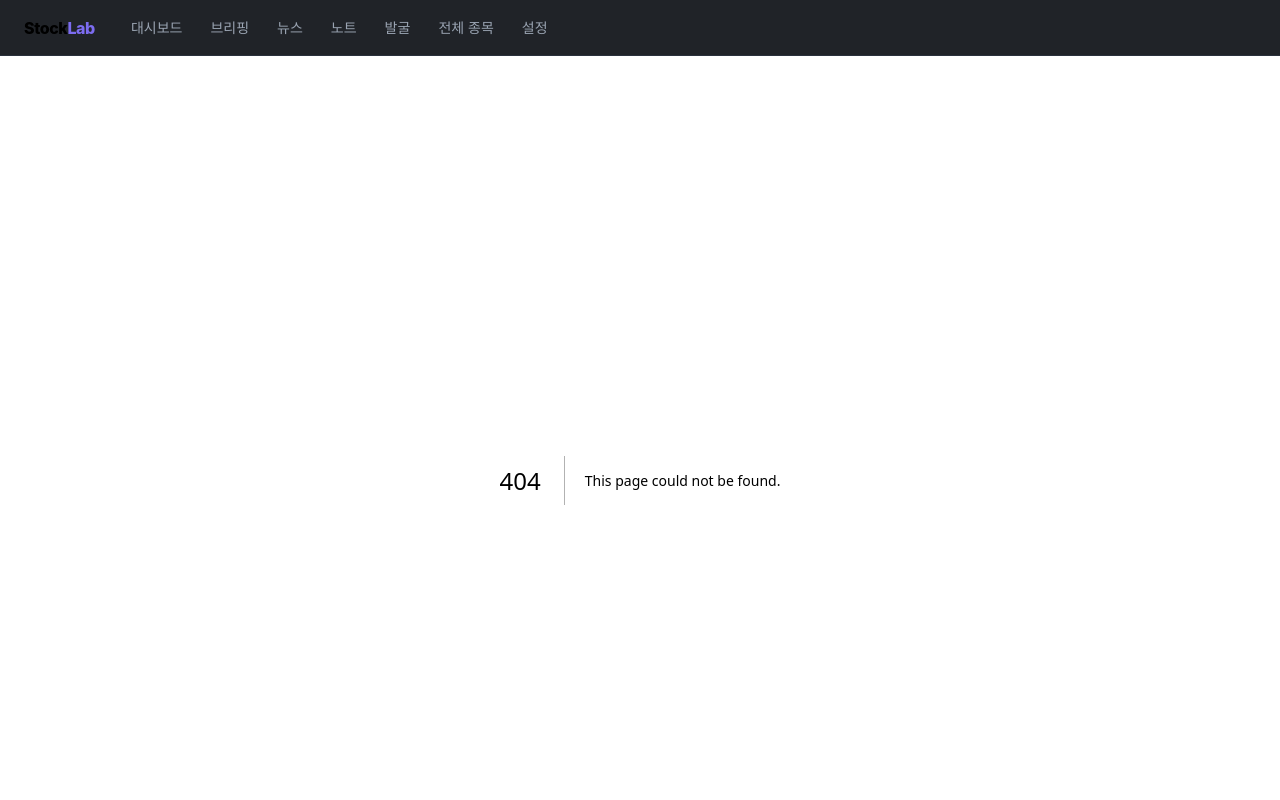
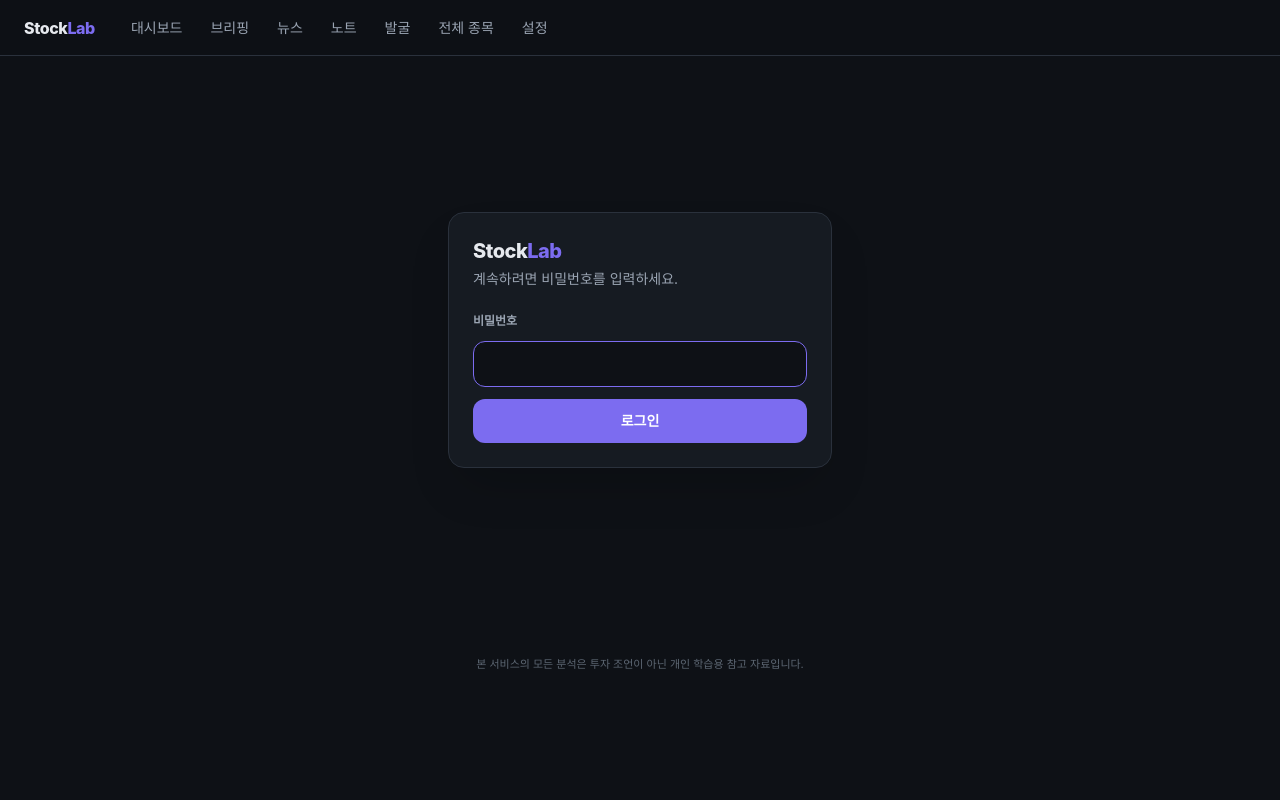
Before and after one commit to Yongmin0423/stock-lab, a Next.js app: page /login in a window 1280 px wide. Before the commit this address had no page. Shown: the top 800 px of the page. Built offline with nearby package versions, Linux system fonts and the light colour scheme.

Commit message:
간단 인증 추가

```diff
--- /dev/null
+++ b/src/app/login/page.tsx
@@ -0,0 +1,59 @@
+import { cookies } from "next/headers";
+import { redirect } from "next/navigation";
+import { createSessionToken, SESSION_COOKIE, SESSION_MAX_AGE, verifyPassword } from "@/lib/auth";
+
+async function login(formData: FormData) {
+  "use server";
+
+  const expected = process.env.AUTH_PASSWORD;
+  const secret = process.env.AUTH_SECRET;
+  if (!expected || !secret) redirect("/login?error=config");
+
+  const password = String(formData.get("password") ?? "");
+  if (!(await verifyPassword(password, expected))) redirect("/login?error=invalid");
+
+  const expiresAt = Date.now() + SESSION_MAX_AGE * 1000;
+  (await cookies()).set(SESSION_COOKIE, await createSessionToken(secret, expiresAt), {
+    httpOnly: true,
+    secure: process.env.NODE_ENV === "production",
+    sameSite: "lax",
+    path: "/",
+    maxAge: SESSION_MAX_AGE,
+  });
+  redirect("/");
+}
+
+export default async function LoginPage({ searchParams }: { searchParams: Promise<{ error?: string }> }) {
+  const { error } = await searchParams;
+
+  return (
+    <div className="mx-auto flex min-h-[65vh] max-w-sm items-center">
+      <div className="w-full rounded-2xl border border-[var(--border)] bg-[var(--surface)] p-6 shadow-2xl shadow-black/20">
+        <div className="mb-1 text-xl font-extrabold tracking-tight">
+          Stock<span className="text-[var(--accent)]">Lab</span>
+        </div>
+        <p className="mb-6 text-sm text-[var(--text-dim)]">계속하려면 비밀번호를 입력하세요.</p>
+
+        <form action={login} className="space-y-3">
+          <label htmlFor="password" className="block text-xs font-bold text-[var(--text-dim)]">
+            비밀번호
+          </label>
+          <input
+            id="password"
+            name="password"
+            type="password"
+            required
+            autoFocus
+            autoComplete="current-password"
+            className="w-full rounded-xl border border-[var(--border)] bg-[var(--bg)] px-4 py-3 text-sm outline-none focus:border-[var(--accent)]"
+          />
+          {error === "invalid" && <p className="text-sm text-[var(--up)]">비밀번호가 올바르지 않습니다.</p>}
+          {error === "config" && <p className="text-sm text-[var(--up)]">AUTH_PASSWORD와 AUTH_SECRET을 설정해주세요.</p>}
+          <button className="w-full rounded-xl bg-[var(--accent)] px-4 py-3 text-sm font-bold text-white hover:brightness-110">
+            로그인
+          </button>
+        </form>
+      </div>
+    </div>
+  );
+}
--- /dev/null
+++ b/src/lib/auth.ts
@@ -0,0 +1,41 @@
+export const SESSION_COOKIE = "stocklab_session";
+export const SESSION_MAX_AGE = 30 * 24 * 60 * 60;
+
+const encoder = new TextEncoder();
+
+async function key(secret: string) {
+  return crypto.subtle.importKey("raw", encoder.encode(secret), { name: "HMAC", hash: "SHA-256" }, false, ["sign", "verify"]);
+}
+
+function encode(bytes: ArrayBuffer) {
+  return btoa(String.fromCharCode(...new Uint8Array(bytes))).replaceAll("+", "-").replaceAll("/", "_").replace(/=+$/, "");
+}
+
+function decode(value: string) {
+  const base64 = value.replaceAll("-", "+").replaceAll("_", "/");
+  return Uint8Array.from(atob(base64), (c) => c.charCodeAt(0));
+}
+
+export async function createSessionToken(secret: string, expiresAt: number) {
+  const payload = String(expiresAt);
+  const signature = await crypto.subtle.sign("HMAC", await key(secret), encoder.encode(payload));
+  return `${payload}.${encode(signature)}`;
+}
+
+export async function verifySessionToken(token: string | undefined, secret: string) {
+  try {
+    if (!token) return false;
+    const [payload, signature] = token.split(".");
+    const expiresAt = Number(payload);
+    if (!Number.isSafeInteger(expiresAt) || expiresAt <= Date.now() || !signature) return false;
+    return crypto.subtle.verify("HMAC", await key(secret), decode(signature), encoder.encode(payload));
+  } catch {
+    return false;
+  }
+}
+
+export async function verifyPassword(input: string, expected: string) {
+  const message = encoder.encode("stocklab-login");
+  const supplied = await crypto.subtle.sign("HMAC", await key(input), message);
+  return crypto.subtle.verify("HMAC", await key(expected), supplied, message);
+}
--- a/src/middleware.ts
+++ b/src/middleware.ts
@@ -1,27 +1,23 @@
 import { NextResponse, type NextRequest } from "next/server";
+import { SESSION_COOKIE, verifySessionToken } from "@/lib/auth";
 
 /**
- * Basic Auth (배포용 접근 보호 — 내 API 비용 방어)
- * BASIC_AUTH_PASSWORD 미설정 시 통과 (로컬 개발)
- * 아이디: 아무거나 / 비밀번호: BASIC_AUTH_PASSWORD
+ * 개인용 쿠키 인증. 두 환경변수가 모두 없으면 로컬 개발을 위해 통과한다.
+ * 하나만 설정된 경우에는 실수로 보호가 풀리지 않도록 요청을 차단한다.
  */
-export function middleware(req: NextRequest) {
-  const password = process.env.BASIC_AUTH_PASSWORD;
-  if (!password) return NextResponse.next();
-
-  // Vercel cron은 Authorization: Bearer CRON_SECRET으로 통과
-  const auth = req.headers.get("authorization") ?? "";
+export async function middleware(req: NextRequest) {
   if (req.nextUrl.pathname.startsWith("/api/cron/")) return NextResponse.next();
 
-  if (auth.startsWith("Basic ")) {
-    const [, pass] = atob(auth.slice(6)).split(":");
-    if (pass === password) return NextResponse.next();
-  }
+  const password = process.env.AUTH_PASSWORD;
+  const secret = process.env.AUTH_SECRET;
+  if (!password && !secret) return NextResponse.next();
+  if (req.nextUrl.pathname === "/login") return NextResponse.next();
+  if (!password || !secret) return new NextResponse("AUTH_PASSWORD와 AUTH_SECRET 설정이 필요합니다", { status: 500 });
 
-  return new NextResponse("인증 필요", {
-    status: 401,
-    headers: { "WWW-Authenticate": 'Basic realm="StockLab"' },
-  });
+  const token = req.cookies.get(SESSION_COOKIE)?.value;
+  if (await verifySessionToken(token, secret)) return NextResponse.next();
+
+  return NextResponse.redirect(new URL("/login", req.url));
 }
 
 export const config = {
```
Also changed, not shown: 3 other files (tests, documents, lock files or other folders).
